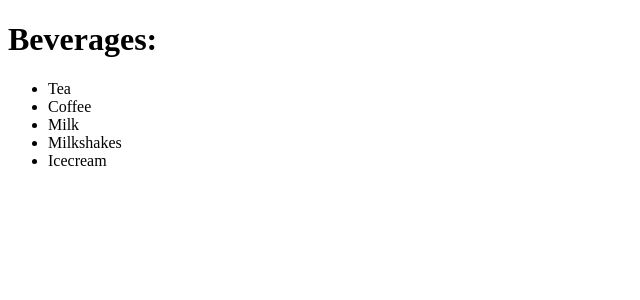
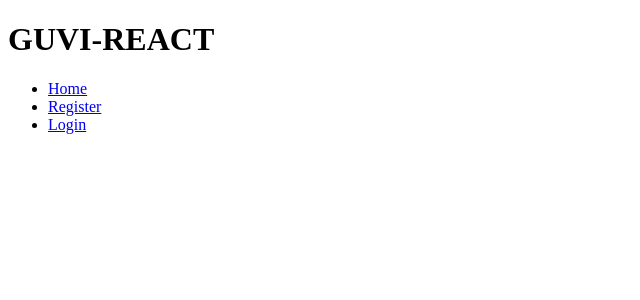
Before and after one commit to githubscientist/re-js-app, a React (Vite) app: page / in a window 1280 px wide. Shown: the top 300 px of the page, without its empty margins (0-640 px from the left). Built offline with nearby package versions, Linux system fonts and the light colour scheme.

Commit message:
list rendering --revisited

```diff
--- a/src/App.jsx
+++ b/src/App.jsx
@@ -1,19 +1,21 @@
-import { useState } from "react";
-
 const App = () => {
 
-  const elements = ['tea', 'coffee', 'milk', 'milkshakes', 'icecream'];
+  const menuItems = [
+    'Home',
+    'Register',
+    'Login',
+  ];
 
-  console.log(elements);
-
+  // jsx
   return (
     <>
-      <h1>Beverages:</h1>
+      <h1>GUVI-REACT</h1>
       <ul>
         {
-          elements.map((value) => {
-            return <li>{ value.slice(0, 1).toUpperCase() + value.slice(1, ) }</li>;
-          })
+          menuItems
+            .map((value, index) => {
+              return <li key={index}><a href="#">{ value }</a></li>
+            })
         }
       </ul>
     </>
```
Also changed, not shown: 1 other file (tests, documents, lock files or other folders).
